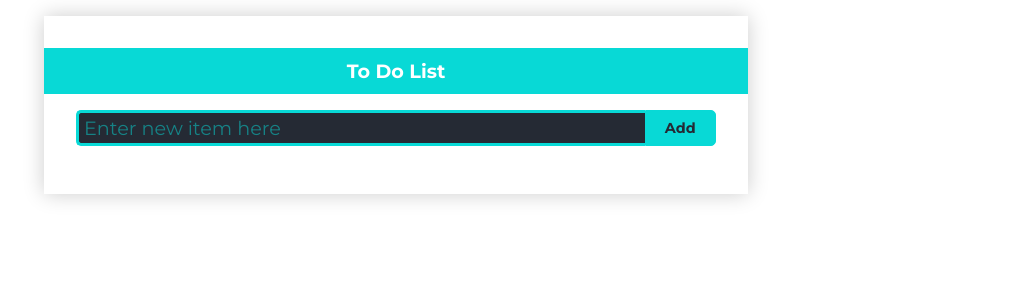
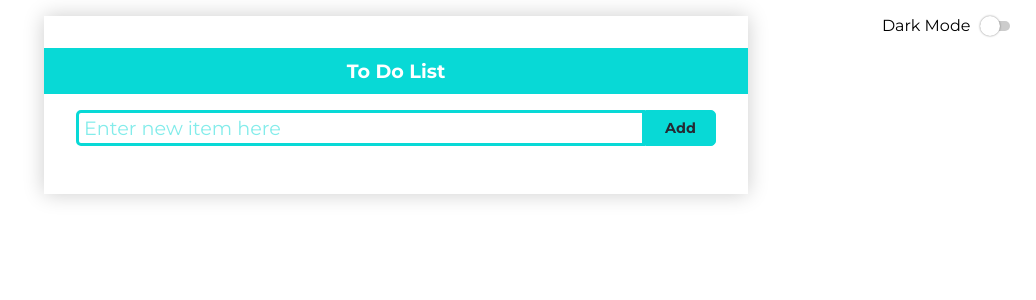
Before and after one commit to Anmol53/Todo-List-React, a React app: page / in a window 1280 px wide. Shown: the top 300 px of the page, without its empty margins (244-1280 px from the left). Built offline with nearby package versions, Linux system fonts and the light colour scheme.

Commit message:
Dark Mode

```diff
--- a/src/components/App.js
+++ b/src/components/App.js
@@ -1,63 +1,125 @@
-import React, { useState } from "react";
+import React, { useState, useEffect } from "react";
 import "./../styles/App.css";
 import Task from "./Task/";
-import './style.css';
+import "./style.css";
 
-function App(){
+function App() {
   const [newTask, setNewTask] = useState("");
   const [tasks, setTasks] = useState([]);
-	const [list, setList] = useState();
+  const [dark, setDark] = useState(false);
+
   const add = () => {
-		if(newTask != ""){
-			const temp = tasks;
+    if (newTask != "") {
+      const temp = [...tasks];
       temp.push(newTask);
       setTasks(temp);
-			setList(renderList());
+    }
     setNewTask("");
-		}
-	}
+  };
+
   const deleteItem = (i) => {
     console.log(i);
-		const temp = tasks;
+    const temp = [...tasks];
     if (i > -1) {
       temp.splice(i, 1);
     }
     setTasks(temp);
     console.log("In delete " + tasks);
-		setList(renderList());
-	}
+  };
 
   const updateNewTask = ({ target }) => {
-		setNewTask(target.value)
-	}
+    setNewTask(target.value);
+  };
 
   const renderList = () => {
     console.log(tasks);
     return (
       <ul>
-			{
-				tasks.map((val, index) => {
+        {tasks.map((val, index) => {
           return (
-						<Task key={index} text={val} index={index} deleteCallback={deleteItem} renderCallback={renderList}/>
+            <Task
+              key={index}
+              text={val}
+              index={index}
+              deleteCallback={deleteItem}
+              renderCallback={renderList}
+            />
           );
-				})
-			}
+        })}
       </ul>
     );
+  };
+
+  const theme = () => {
+    if (dark) {
+      document.body.classList.add("dark-body");
+      const inputs = document.querySelectorAll("input[type='text']");
+      inputs.forEach((input) => {
+        input.classList.add("dark-input");
+      });
+      const card = document.querySelector(".card");
+      if (card != null) {
+        card.classList.add("dark-card");
       }
+      const tText = document.querySelector(".toggle-text");
+      if (tText != null) {
+        tText.classList.add("dark-toggle-text");
+      }
+    } else {
+      document.body.classList.remove("dark-body");
+      const inputs = document.querySelectorAll("input[type='text']");
+      inputs.forEach((input) => {
+        input.classList.remove("dark-input");
+      });
+      const card = document.querySelector(".card");
+      if (card != null) {
+        card.classList.remove("dark-card");
+      }
+      const tText = document.querySelector(".toggle-text");
+      if (tText != null) {
+        tText.classList.remove("dark-toggle-text");
+      }
+    }
+  };
+
+  useEffect(() => {
+    theme();
+  });
+
   return (
     <div id="main">
+      <div className="toggle">
+        <span className="toggle-text">Dark Mode</span>
+        <label className="switch">
+          <input type="checkbox" onChange={(e) => setDark(e.target.checked)} />
+          <span className="slider round"></span>
+        </label>
+      </div>
+      <div className="card">
         <h1 className="heading">To Do List</h1>
-			{list}
+        {renderList()}
         <div className="inputField">
-				<input id="task" className="text-input-1" onChange={updateNewTask} placeholder="Enter new item here" autoFocus value={newTask}/>
-				<button id="btn" className="btn btn-right btn-blue" onClick={add}>Add</button>
+          <input
+            type="text"
+            id="task"
+            className="text-input text-input-blue"
+            onChange={updateNewTask}
+            placeholder="Enter new item here"
+            autoFocus
+            value={newTask}
+          />
+          <button id="btn" className="btn btn-right btn-blue" onClick={add}>
+            Add
+          </button>
         </div>
         <link rel="preconnect" href="https://fonts.gstatic.com" />
-			<link href="https://fonts.googleapis.com/css2?family=Montserrat:wght@400;700&display=swap" rel="stylesheet" />
+        <link
+          href="https://fonts.googleapis.com/css2?family=Montserrat:wght@400;700&display=swap"
+          rel="stylesheet"
+        />
+      </div>
     </div>
   );
 }
 
-
 export default App;
--- a/src/components/Task/index.js
+++ b/src/components/Task/index.js
@@ -25,7 +25,7 @@ export default function Task(props){
       <p className="text-display">{text}</p>
       { !editable ? (<button className="edit btn btn-pink bl no-l-radius" onClick={() => setEditable(true)}>Edit</button>) : null }
       { !editable ? (<button className="delete btn btn-pink btn-right bl no-l-radius" onClick={() => props.deleteCallback(props.index)}>Delete</button>) : null }
-      { editable ? (<input className="editTask text-input no-l-radius" onChange={updateText}/>) : null }
+      { editable ? (<input type="text" className="editTask text-input text-input-pink no-l-radius" onChange={updateText}  placeholder="Edit item here" autoFocus/>) : null }
       { editable ? (<button className="saveTask btn btn-pink btn-right" onClick={editText}>Save</button>) : null }
     </li>
   );
--- a/src/components/Task/style.css
+++ b/src/components/Task/style.css
@@ -24,16 +24,22 @@
 .text-input{
   margin: 0;
   width: 100%;
-  border: 3px solid #ff2e63;
-  background-color: #252a34;
   border-right: none;
+  line-height: 1.2;
+  font-size: 1.2rem;
   padding: 5px;
   height: 20px;
-  line-height: 1.2;
-  font-size: 1.2rem;
   border-radius: 5px 0 0 5px;
   outline: none;
-  color: #ff2e63;
+}
+
+.text-input-pink{
+    border: 3px solid #ff2e63;
+    color: #ff2e63;
+}
+.text-input-pink::placeholder{
+    color: #ff2e63;
+    opacity: 0.5;
 }
 
 .btn{
@@ -47,6 +53,7 @@
   padding: .1rem .4rem;
   font-weight: bold;
 }
+
 .btn-pink{
     border: 1px solid #ff2e63;
     background: #ff2e63;
--- a/src/components/style.css
+++ b/src/components/style.css
@@ -1,26 +1,26 @@
-*{
+* {
   padding: 0;
   margin: 0;
-    font-family: 'Montserrat', sans-serif;
+  font-family: "Montserrat", sans-serif;
 }
-#main{
+.card {
   box-shadow: 0 0 20px rgba(0, 0, 0, 0.2);
-    width: 50%;
-    /* background-color: #eaeaea; */
+  min-width: 50%;
+  max-width: 500px;
   margin: 1rem auto;
   padding: 2rem;
 }
 
-.heading{
+.heading {
   background-color: #08d9d6;
-    font-weight:bold;
+  font-weight: bold;
   font-size: 1.2rem;
   color: #fff;
   margin: 0 -2rem;
-    padding: .7rem 0;
+  padding: 0.7rem 0;
 }
 
-.inputField{
+.inputField {
   width: 100%;
   position: relative;
   padding: 0;
@@ -28,26 +28,105 @@
   margin: 1rem auto;
 }
 
-.text-input-1{
-  margin: 0;
-  width: 100%;
+.text-input-blue {
   border: 3px solid #08d9d6;
-  background-color: #252a34;
-  border-right: none;
-  line-height: 1.2;
-  font-size: 1.2rem;
-  padding: 5px;
-  height: 20px;
-  border-radius: 5px 0 0 5px;
-  outline: none;
   color: #08d9d6;
 }
-.text-input-1::placeholder{
+.text-input-blue::placeholder {
   color: #08d9d6;
   opacity: 0.5;
 }
 
-.btn-blue{
+.btn-blue {
   border: 1px solid #08d9d6;
   background: #08d9d6;
 }
+
+/* Toggler */
+.toggle {
+  display: inline-flex;
+  align-items: center;
+  position: absolute;
+  right: 2%;
+}
+
+.toggle-text {
+  padding-right: 10px;
+}
+
+.switch {
+  position: relative;
+  display: inline-block;
+  width: 30px;
+  height: 10px;
+}
+
+.switch input {
+  opacity: 0;
+  width: 0;
+  height: 0;
+}
+
+.slider {
+  position: absolute;
+  cursor: pointer;
+  top: 0;
+  left: 0;
+  right: 0;
+  bottom: 0;
+  background-color: #ccc;
+  -webkit-transition: 0.4s;
+  transition: 0.4s;
+}
+
+.slider:before {
+  position: absolute;
+  content: "";
+  box-shadow: 0 0 2px rgba(0, 0, 0, 0.5);
+  height: 20px;
+  width: 20px;
+  bottom: -5px;
+  background-color: white;
+  -webkit-transition: 0.4s;
+  transition: 0.4s;
+}
+
+input:checked + .slider {
+  background-color: #08d9d6;
+}
+
+input:focus + .slider {
+}
+
+input:checked + .slider:before {
+  background-color: #393e46;
+  -webkit-transform: translateX(12px);
+  -ms-transform: translateX(12px);
+  transform: translateX(12px);
+}
+
+.slider.round {
+  border-radius: 10px;
+}
+
+.slider.round:before {
+  border-radius: 50%;
+}
+
+/* Dark Theme */
+
+.dark-body {
+  background-color: #252a34;
+}
+
+.dark-card {
+  box-shadow: 0 0 20px rgba(255, 255, 0, 1), 0 0 50px rgba(255, 255, 0, 0.6),
+    0 0 80px rgba(255, 255, 0, 0.3);
+  background-color: #393e46;
+}
+.dark-input {
+  background-color: #252a34;
+}
+.dark-toggle-text {
+  color: #ff2e63;
+}
```
Lines whose indentation alone changed are shown as unchanged.
